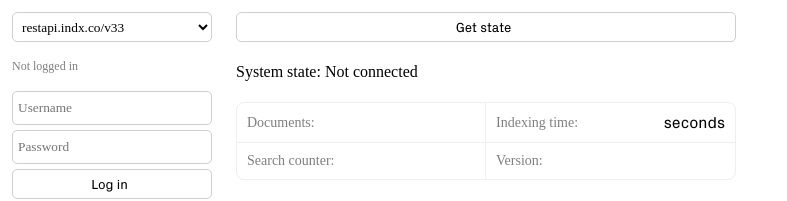
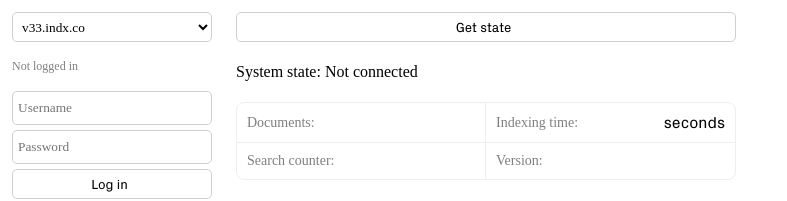
Before and after one commit to indxSearch/indx-restapi-load, a Next.js app: page / in a window 1280 px wide. Shown: the top 201 px of the page, without its empty margins (0-787 px from the left). Built offline with nearby package versions, Linux system fonts and the light colour scheme; a web font is replaced by a local one.

Commit message:
New endpoint url

```diff
--- a/app/page.tsx
+++ b/app/page.tsx
@@ -40,7 +40,7 @@ const LoadIndx: React.FC = () => {
   const [apiToken, setApiToken] = useState<string>("");
   const [loginStatus, setLoginStatus] = useState<string>("Not logged in");
   const [isLoggedin, setIsLoggedin] = useState<boolean>(false);
-  const [url, setUrl] = useState<string>('https://restapi.indx.co/v33/api/'); // Starting url
+  const [url, setUrl] = useState<string>('https://v33.indx.co/api/'); // Starting url
 
   // Credentials. Can be set in UI, or pre-populated here.
   const [usr, setUsr] = useState<string>(''); // Indx Auth username (e-mail)
@@ -370,7 +370,7 @@ const LoadIndx: React.FC = () => {
         <div className={styles.dropdown}>
           <label>
             <select style={{ width: '100%' }} value={url} onChange={handleUrlChange}>
-              <option value='https://restapi.indx.co/v33/api/'>restapi.indx.co/v33</option>
+              <option value='https://v33.indx.co/api/'>v33.indx.co</option>
               <option value='http://localhost:38171/api/'>Localhost (:38171)</option>
             </select>
           </label>
```
